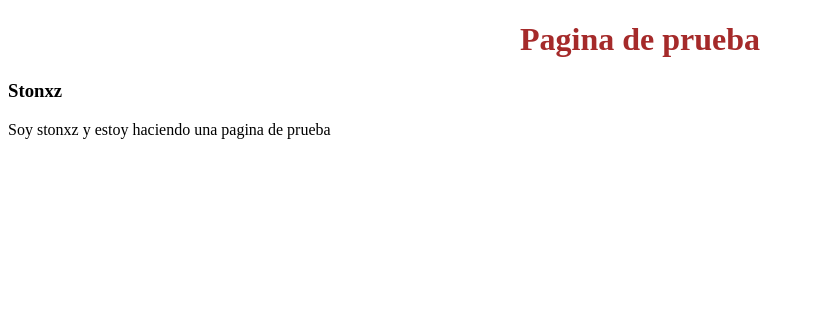
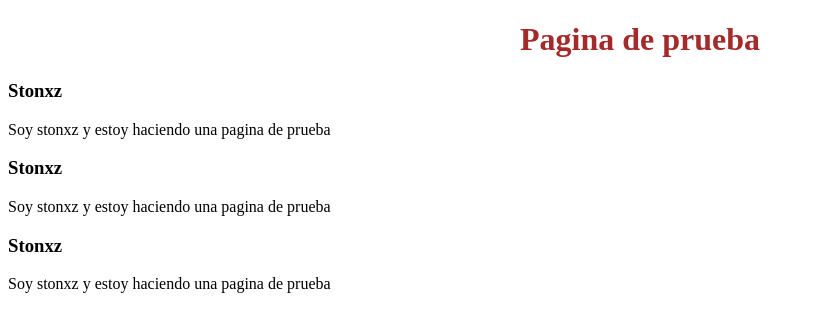
Before and after one commit to stonxzz/CursoGit, a plain HTML site: page index.html in a window 1280 px wide. Shown: the whole page, without its empty margins (0-814 px from the left). Drawn offline with Linux system fonts and the light colour scheme.

Commit message:
Agregue otro parrafo

```diff
--- a/index.html
+++ b/index.html
@@ -13,6 +13,14 @@
             <h3> Stonxz</h3>
             <p>Soy stonxz y estoy haciendo una pagina de prueba</p>
         </article>
+        <article>
+            <h3> Stonxz</h3>
+            <p>Soy stonxz y estoy haciendo una pagina de prueba</p>
+        </article>
+        <article>
+            <h3> Stonxz</h3>
+            <p>Soy stonxz y estoy haciendo una pagina de prueba</p>
+        </article>
 
     </div>
 </body>
```
